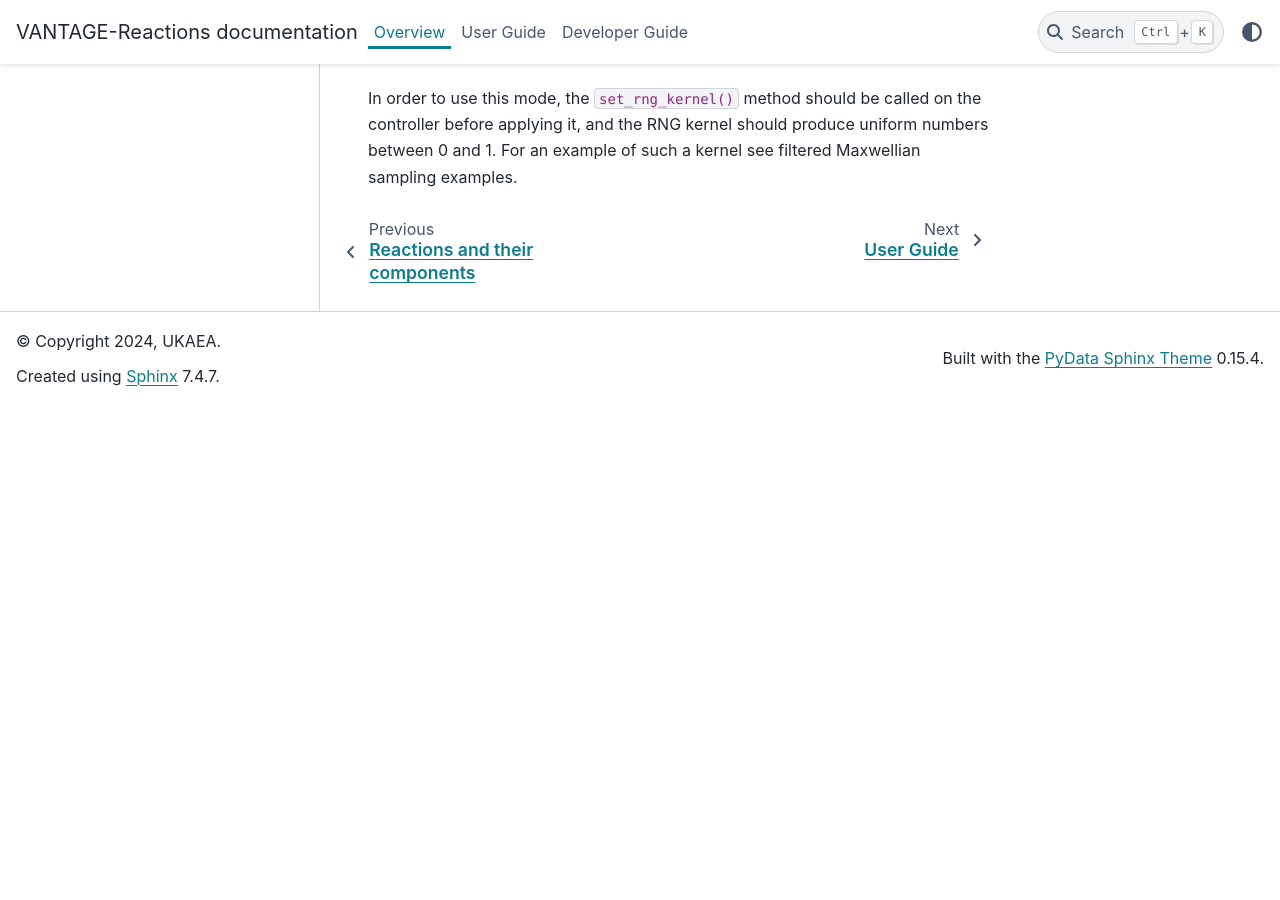
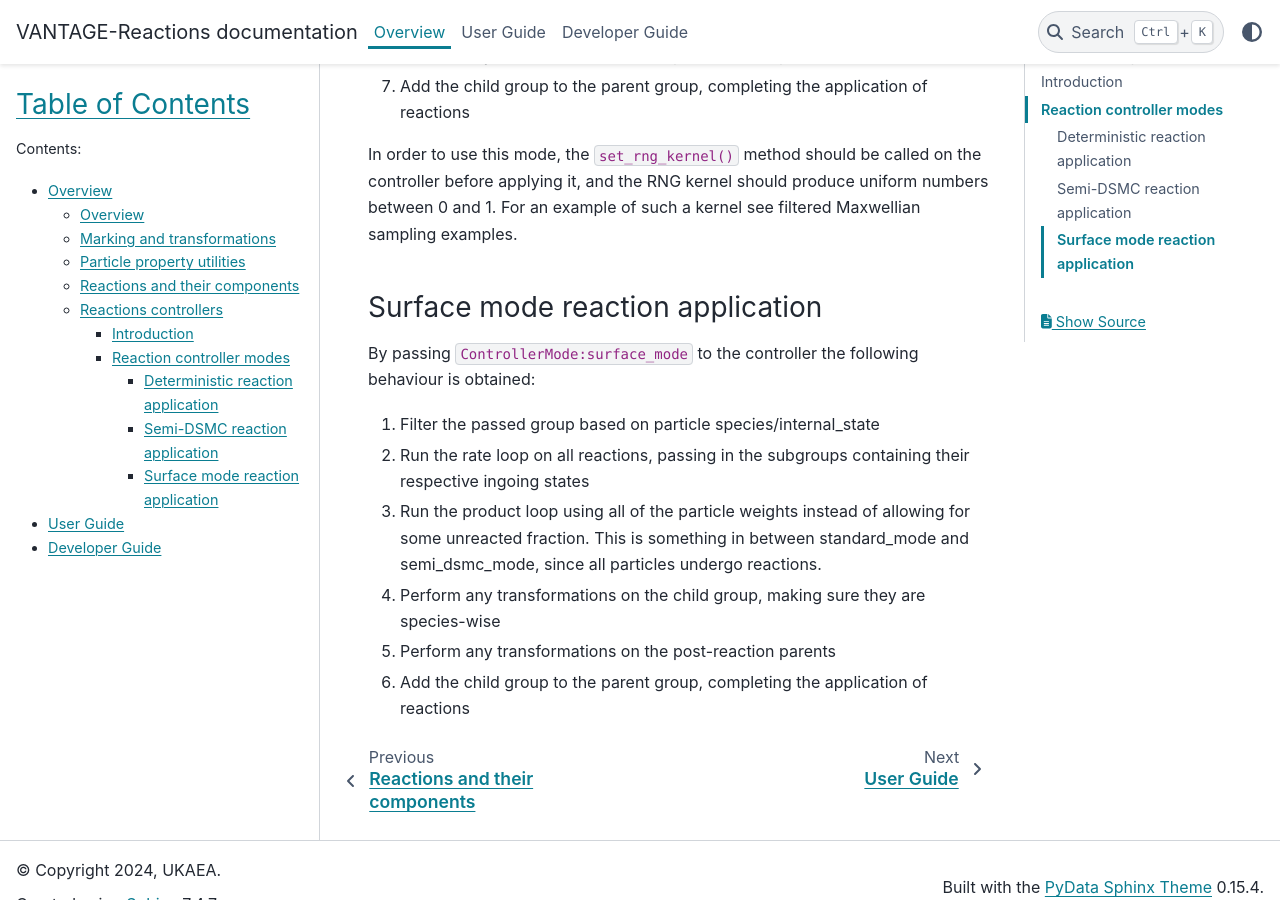
Before and after one commit to UKAEA-Edge-Code/VANTAGE-Reactions, a Sphinx documentation site: the page built from docs/sphinx/source/overview/reaction_controllers.rst, in a window 1280 px wide and 900 px high, scrolled down 2698 px. Built offline with Sphinx 7.4.7 and the PyData theme 0.15.4, drawn with Linux system fonts in a browser that asks for light colours; before the commit the page ends 3103 px from its top, so only the background shows below that; some of the changed text lies outside the part shown.

Commit message:
Added docs for surface mode option

```diff
--- a/docs/sphinx/source/overview/reaction_controllers.rst
+++ b/docs/sphinx/source/overview/reaction_controllers.rst
@@ -28,6 +28,7 @@ Currently implemented flags are:
 
 #. standard_mode - leads to deterministic application, where all reactions are applied to all particles in accordance to their rates
 #. semi_dsmc_mode - semi-deterministic Direct Simulation Monte Carlo (DSMC) mode application, where particles going through reactions are determined through random sampling, and all reactions are applied to them, completely consuming them
+#. surface_mode - deterministic application, where all reactions are applied with no unreacted channel
 
 Below are the explanations of how each mode is applied.
 
@@ -65,3 +66,16 @@ By passing :code:`ControllerMode:semi_dsmc_mode` to the controller the following
 #. Add the child group to the parent group, completing the application of reactions
 
 In order to use this mode, the :code:`set_rng_kernel()` method should be called on the controller before applying it, and the RNG kernel should produce uniform numbers between 0 and 1. For an example of such a kernel see filtered Maxwellian sampling examples.
+
+Surface mode reaction application
+~~~~~~~~~~~~~~~~~~~~~~~~~~~~~~~~~
+
+By passing :code:`ControllerMode:surface_mode` to the controller the following behaviour is obtained:
+
+#. Filter the passed group based on particle species/internal_state
+#. Run the rate loop on all reactions, passing in the subgroups containing their respective ingoing states
+#. Run the product loop using all of the particle  weights instead of allowing for some unreacted fraction.
+   This is something in between standard_mode and semi_dsmc_mode, since all particles undergo reactions.
+#. Perform any transformations on the child group, making sure they are species-wise
+#. Perform any transformations on the post-reaction parents
+#. Add the child group to the parent group, completing the application of reactions
```
